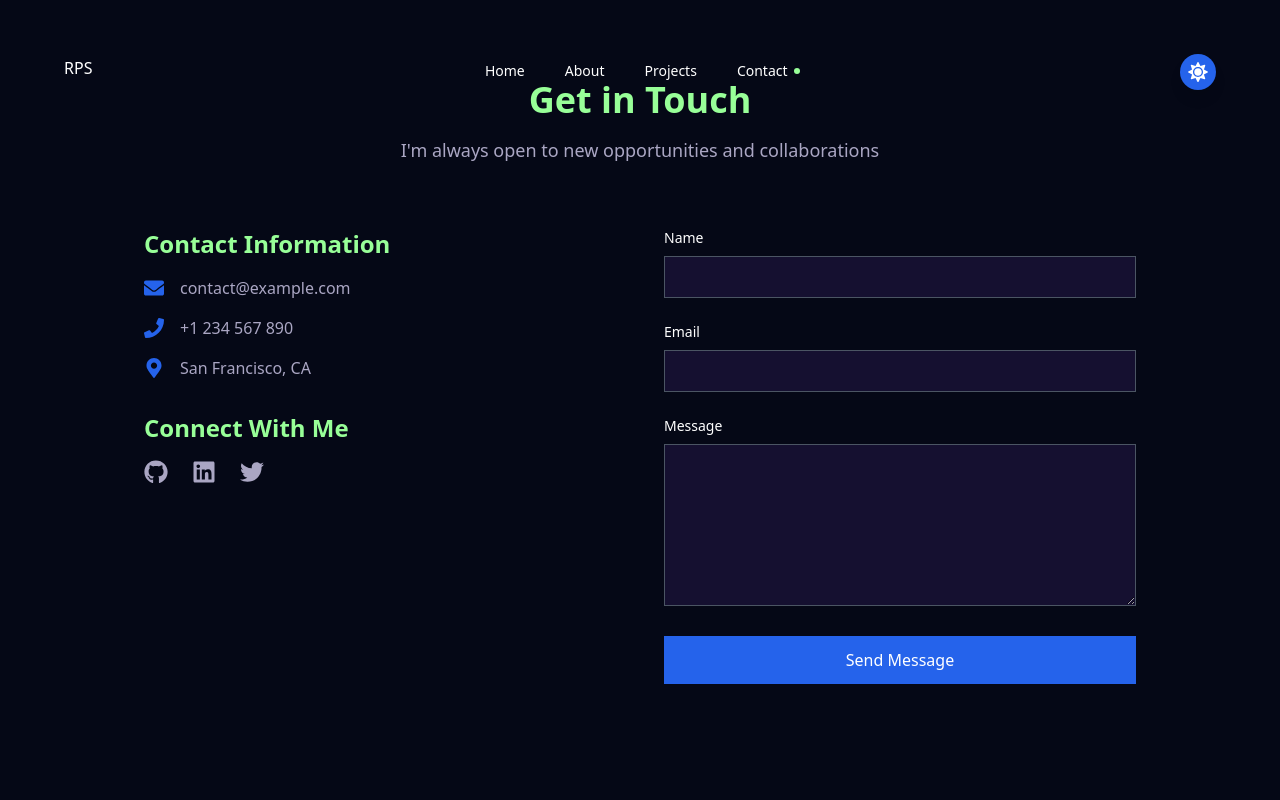
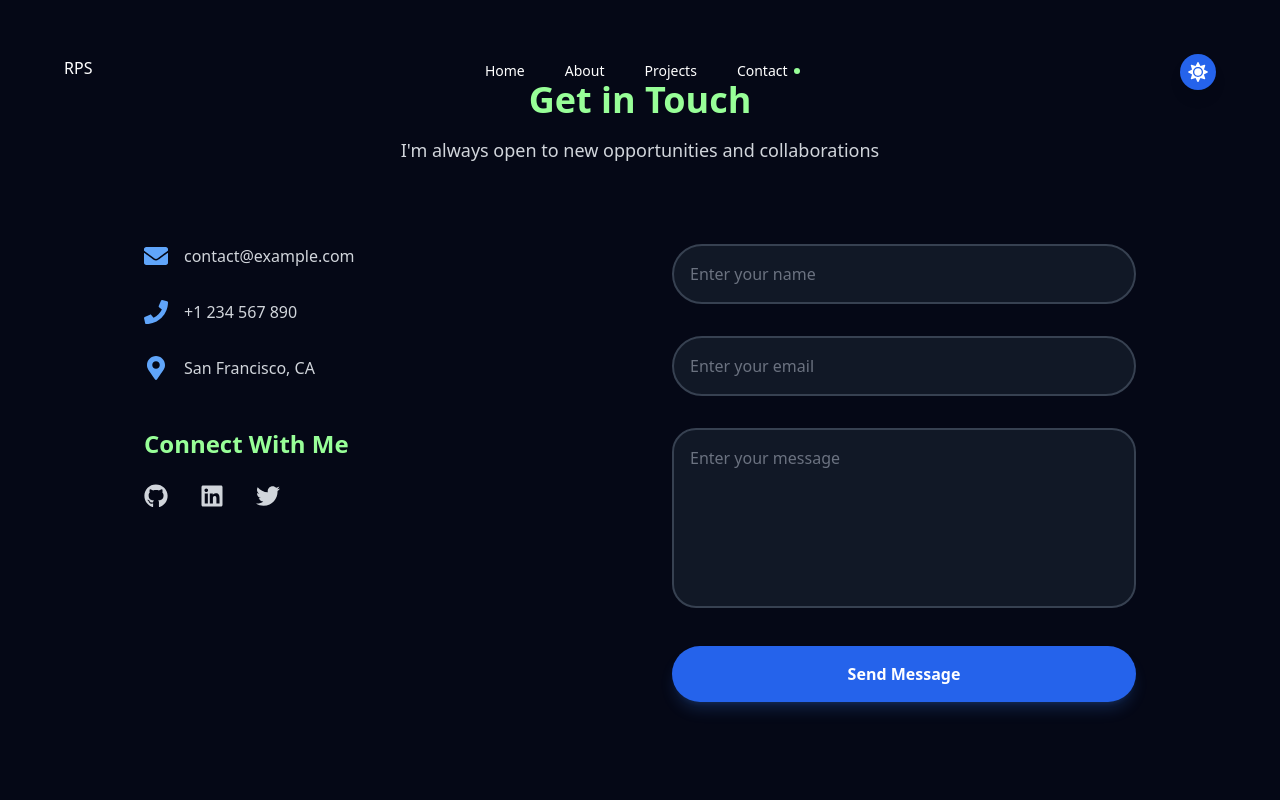
Before and after one commit to lord-rudra0/My-Portfolio, a React (Vite) app: page /contact in a window 1280 px wide. Shown: the top 800 px of the page. Built offline with nearby package versions, Linux system fonts and the light colour scheme.

Commit message:
button rounded

```diff
--- a/src/pages/Contact.jsx
+++ b/src/pages/Contact.jsx
@@ -1,158 +1,300 @@
-import { motion } from 'framer-motion';
+import { motion, AnimatePresence } from 'framer-motion';
 import { useForm } from 'react-hook-form';
 import { FaGithub, FaLinkedin, FaTwitter, FaEnvelope, FaPhone, FaMapMarkerAlt } from 'react-icons/fa';
 import { content } from '../data/content';
-
+import { useTheme } from '../context/ThemeContext';
 
 const Contact = () => {
   const { register, handleSubmit, formState: { errors } } = useForm();
   const { contact } = content;
+  const { theme } = useTheme();
 
   const onSubmit = (data) => {
     console.log(data);
     // Handle form submission
   };
 
+  const containerVariants = {
+    hidden: { opacity: 0 },
+    visible: {
+      opacity: 1,
+      transition: {
+        staggerChildren: 0.2
+      }
+    }
+  };
+
+  const itemVariants = {
+    hidden: { opacity: 0, y: 20 },
+    visible: {
+      opacity: 1,
+      y: 0,
+      transition: {
+        duration: 0.5,
+        ease: "easeOut"
+      }
+    }
+  };
+
+  const inputVariants = {
+    hidden: { opacity: 0, y: 20 },
+    visible: (i) => ({
+      opacity: 1,
+      y: 0,
+      transition: {
+        delay: 0.2 * i,
+        duration: 0.5,
+        ease: "easeOut"
+      }
+    })
+  };
+
+  const buttonVariants = {
+    hover: {
+      scale: 1.05,
+      transition: { duration: 0.2 }
+    },
+    tap: {
+      scale: 0.95
+    }
+  };
+
+  const iconVariants = {
+    hover: {
+      scale: 1.2,
+      rotate: 5,
+      transition: { duration: 0.2 }
+    }
+  };
+
+  const textColor = theme === 'dark' ? 'text-white' : 'text-gray-800';
+  const secondaryTextColor = theme === 'dark' ? 'text-gray-300' : 'text-gray-600';
+  const accentColor = theme === 'dark' ? 'text-blue-400' : 'text-blue-600';
+  const borderColor = theme === 'dark' ? 'border-gray-700' : 'border-gray-300';
+  const placeholderColor = theme === 'dark' ? 'placeholder-gray-500' : 'placeholder-gray-400';
+  const inputBgColor = theme === 'dark' ? 'bg-gray-800/50' : 'bg-white/50';
+  const buttonBgColor = theme === 'dark' ? 'bg-blue-600' : 'bg-blue-500';
+  const buttonHoverColor = theme === 'dark' ? 'hover:bg-blue-700' : 'hover:bg-blue-600';
+  const shadowColor = theme === 'dark' ? 'shadow-blue-500/20' : 'shadow-blue-500/10';
+
   return (
     <motion.div
       initial={{ opacity: 0 }}
       animate={{ opacity: 1 }}
       exit={{ opacity: 0 }}
-      className="min-h-screen bg-primary text-white py-20"
+      className={`min-h-screen bg-primary ${textColor} py-20`}
     >
       <div className="max-w-screen-lg mx-auto px-4">
         <motion.div
           initial={{ opacity: 0, y: 20 }}
           animate={{ opacity: 1, y: 0 }}
           transition={{ duration: 0.5 }}
-          className="text-center mb-16"
+          className="text-center mb-20"
         >
-          <h1 className="text-4xl font-bold mb-4">Get in Touch</h1>
-          <p className="text-secondary text-lg">
-            I'm always open to new opportunities and collaborations
+          <h1 className={`text-4xl font-bold mb-6 ${textColor}`}>Get in Touch</h1>
+          <p className={`text-lg max-w-2xl mx-auto ${secondaryTextColor}`}>
+            I&apos;m always open to new opportunities and collaborations
           </p>
         </motion.div>
 
-        <div className="grid grid-cols-1 md:grid-cols-2 gap-12">
+        <div className="grid grid-cols-1 md:grid-cols-2 gap-16">
+          {/* Contact Information */}
           <motion.div
-            initial={{ opacity: 0, x: -50 }}
+            initial={{ opacity: 0, x: -20 }}
             animate={{ opacity: 1, x: 0 }}
-            transition={{ duration: 0.5, delay: 0.2 }}
+            transition={{ duration: 0.5 }}
+            className="space-y-12"
+            variants={containerVariants}
           >
-            <h2 className="text-2xl font-bold mb-6">Contact Information</h2>
-            <div className="space-y-4">
-              <div className="flex items-center space-x-4">
-                <FaEnvelope className="text-blue-600 text-xl" />
-                <a href={`mailto:${contact.email}`} className="text-secondary hover:text-white">
+            <motion.div
+              variants={itemVariants}
+              className="space-y-8"
+            >
+              <motion.div
+                className="flex items-center space-x-4 group"
+                whileHover={{ x: 10 }}
+                transition={{ duration: 0.2 }}
+              >
+                <motion.div
+                  variants={iconVariants}
+                  whileHover="hover"
+                  className={`text-2xl ${accentColor}`}
+                >
+                  <FaEnvelope />
+                </motion.div>
+                <a
+                  href={`mailto:${contact.email}`}
+                  className={`${secondaryTextColor} hover:${accentColor} transition-colors duration-300`}
+                >
                   {contact.email}
                 </a>
-              </div>
-              <div className="flex items-center space-x-4">
-                <FaPhone className="text-blue-600 text-xl" />
-                <span className="text-secondary">{contact.phone}</span>
-              </div>
-              <div className="flex items-center space-x-4">
-                <FaMapMarkerAlt className="text-blue-600 text-xl" />
-                <span className="text-secondary">{contact.location}</span>
-              </div>
-            </div>
-
-            <div className="mt-8">
-              <h2 className="text-2xl font-bold mb-6">Connect With Me</h2>
-              <div className="flex space-x-6">
-                <a
-                  href={contact.social.github}
-                  target="_blank"
-                  rel="noreferrer"
-                  className="text-secondary hover:text-white transition-colors"
-                >
-                  <FaGithub size={24} />
-                </a>
-                <a
-                  href={contact.social.linkedin}
-                  target="_blank"
-                  rel="noreferrer"
-                  className="text-secondary hover:text-white transition-colors"
-                >
-                  <FaLinkedin size={24} />
-                </a>
-                <a
-                  href={contact.social.twitter}
-                  target="_blank"
-                  rel="noreferrer"
-                  className="text-secondary hover:text-white transition-colors"
-                >
-                  <FaTwitter size={24} />
-                </a>
-              </div>
-            </div>
               </motion.div>
 
               <motion.div
-            initial={{ opacity: 0, x: 50 }}
+                className="flex items-center space-x-4 group"
+                whileHover={{ x: 10 }}
+                transition={{ duration: 0.2 }}
+              >
+                <motion.div
+                  variants={iconVariants}
+                  whileHover="hover"
+                  className={`text-2xl ${accentColor}`}
+                >
+                  <FaPhone />
+                </motion.div>
+                <a
+                  href={`tel:${contact.phone}`}
+                  className={`${secondaryTextColor} hover:${accentColor} transition-colors duration-300`}
+                >
+                  {contact.phone}
+                </a>
+              </motion.div>
+
+              <motion.div
+                className="flex items-center space-x-4 group"
+                whileHover={{ x: 10 }}
+                transition={{ duration: 0.2 }}
+              >
+                <motion.div
+                  variants={iconVariants}
+                  whileHover="hover"
+                  className={`text-2xl ${accentColor}`}
+                >
+                  <FaMapMarkerAlt />
+                </motion.div>
+                <span className={secondaryTextColor}>{contact.location}</span>
+              </motion.div>
+            </motion.div>
+
+            <motion.div
+              variants={itemVariants}
+              className="space-y-6"
+            >
+              <h2 className={`text-2xl font-semibold ${accentColor}`}>Connect With Me</h2>
+              <div className="flex space-x-8">
+                {['github', 'linkedin', 'twitter'].map((social) => (
+                  <motion.a
+                    key={social}
+                    href={contact.social[social]}
+                    target="_blank"
+                    rel="noreferrer"
+                    className={`text-2xl ${secondaryTextColor} hover:${accentColor} transition-colors duration-300`}
+                    whileHover={{ scale: 1.2, rotate: 5 }}
+                    whileTap={{ scale: 0.9 }}
+                  >
+                    {social === 'github' && <FaGithub />}
+                    {social === 'linkedin' && <FaLinkedin />}
+                    {social === 'twitter' && <FaTwitter />}
+                  </motion.a>
+                ))}
+              </div>
+            </motion.div>
+          </motion.div>
+
+          {/* Contact Form */}
+          <motion.form
+            onSubmit={handleSubmit(onSubmit)}
+            className="space-y-8"
+            initial={{ opacity: 0, x: 20 }}
             animate={{ opacity: 1, x: 0 }}
-            transition={{ duration: 0.5, delay: 0.4 }}
+            transition={{ duration: 0.5 }}
           >
-            <form onSubmit={handleSubmit(onSubmit)} className="space-y-6">
-              <div>
-                <label htmlFor="name" className="block text-sm font-medium mb-2">
-                  Name
-                </label>
+            <motion.div
+              custom={1}
+              variants={inputVariants}
+              initial="hidden"
+              animate="visible"
+            >
               <input
                 type="text"
-                  id="name"
                 {...register('name', { required: 'Name is required' })}
-                  className="w-full px-4 py-2 bg-tertiary border border-gray-600 rounded-md focus:outline-none focus:border-blue-600 text-white"
+                placeholder="Enter your name"
+                className={`w-full p-4 ${inputBgColor} border-2 rounded-full ${textColor} ${placeholderColor}
+                  focus:outline-none focus:border-[var(--color-accent)] transition-all duration-300
+                  ${borderColor}`}
               />
+              <AnimatePresence>
                 {errors.name && (
-                  <p className="mt-1 text-red-500 text-sm">{errors.name.message}</p>
+                  <motion.p
+                    initial={{ opacity: 0, y: -10 }}
+                    animate={{ opacity: 1, y: 0 }}
+                    exit={{ opacity: 0, y: -10 }}
+                    className="text-red-500 text-sm mt-2"
+                  >
+                    {errors.name.message}
+                  </motion.p>
                 )}
-              </div>
+              </AnimatePresence>
+            </motion.div>
 
-              <div>
-                <label htmlFor="email" className="block text-sm font-medium mb-2">
-                  Email
-                </label>
+            <motion.div
+              custom={2}
+              variants={inputVariants}
+              initial="hidden"
+              animate="visible"
+            >
               <input
                 type="email"
-                  id="email"
-                  {...register('email', {
-                    required: 'Email is required',
-                    pattern: {
-                      value: /^[A-Z0-9._%+-]+@[A-Z0-9.-]+\.[A-Z]{2,}$/i,
-                      message: 'Invalid email address',
-                    },
-                  })}
-                  className="w-full px-4 py-2 bg-tertiary border border-gray-600 rounded-md focus:outline-none focus:border-blue-600 text-white"
+                {...register('email', { required: 'Email is required' })}
+                placeholder="Enter your email"
+                className={`w-full p-4 ${inputBgColor} border-2 rounded-full ${textColor} ${placeholderColor}
+                  focus:outline-none focus:border-[var(--color-accent)] transition-all duration-300
+                  ${borderColor}`}
               />
+              <AnimatePresence>
                 {errors.email && (
-                  <p className="mt-1 text-red-500 text-sm">{errors.email.message}</p>
+                  <motion.p
+                    initial={{ opacity: 0, y: -10 }}
+                    animate={{ opacity: 1, y: 0 }}
+                    exit={{ opacity: 0, y: -10 }}
+                    className="text-red-500 text-sm mt-2"
+                  >
+                    {errors.email.message}
+                  </motion.p>
                 )}
-              </div>
+              </AnimatePresence>
+            </motion.div>
 
-              <div>
-                <label htmlFor="message" className="block text-sm font-medium mb-2">
-                  Message
-                </label>
+            <motion.div
+              custom={3}
+              variants={inputVariants}
+              initial="hidden"
+              animate="visible"
+            >
               <textarea
-                  id="message"
+                {...register('message', { required: 'Message is required' })}
+                placeholder="Enter your message"
                 rows="6"
-                  {...register('message', { required: 'Message is required' })}
-                  className="w-full px-4 py-2 bg-tertiary border border-gray-600 rounded-md focus:outline-none focus:border-blue-600 text-white"
-                ></textarea>
+                className={`w-full p-4 ${inputBgColor} border-2 rounded-3xl ${textColor} ${placeholderColor}
+                  focus:outline-none focus:border-[var(--color-accent)] transition-all duration-300 resize-none
+                  ${borderColor}`}
+              />
+              <AnimatePresence>
                 {errors.message && (
-                  <p className="mt-1 text-red-500 text-sm">{errors.message.message}</p>
+                  <motion.p
+                    initial={{ opacity: 0, y: -10 }}
+                    animate={{ opacity: 1, y: 0 }}
+                    exit={{ opacity: 0, y: -10 }}
+                    className="text-red-500 text-sm mt-2"
+                  >
+                    {errors.message.message}
+                  </motion.p>
                 )}
-              </div>
+              </AnimatePresence>
+            </motion.div>
 
-              <button
+            <motion.button
               type="submit"
-                className="w-full px-6 py-3 bg-blue-600 text-white rounded-md hover:bg-blue-700 transition-colors"
+              className={`w-full py-4 px-6 rounded-full text-white font-semibold
+                ${buttonBgColor} ${buttonHoverColor} transition-all duration-300
+                shadow-lg ${shadowColor}`}
+              variants={buttonVariants}
+              whileHover="hover"
+              whileTap="tap"
             >
               Send Message
-              </button>
-            </form>
-          </motion.div>
+            </motion.button>
+          </motion.form>
         </div>
       </div>
     </motion.div>
```
Lines whose indentation alone changed are shown as unchanged.
